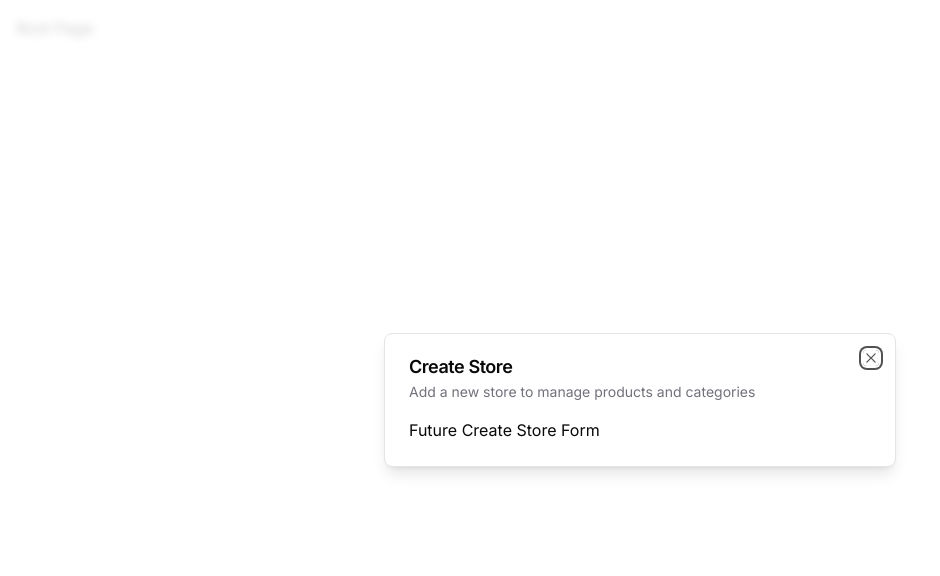
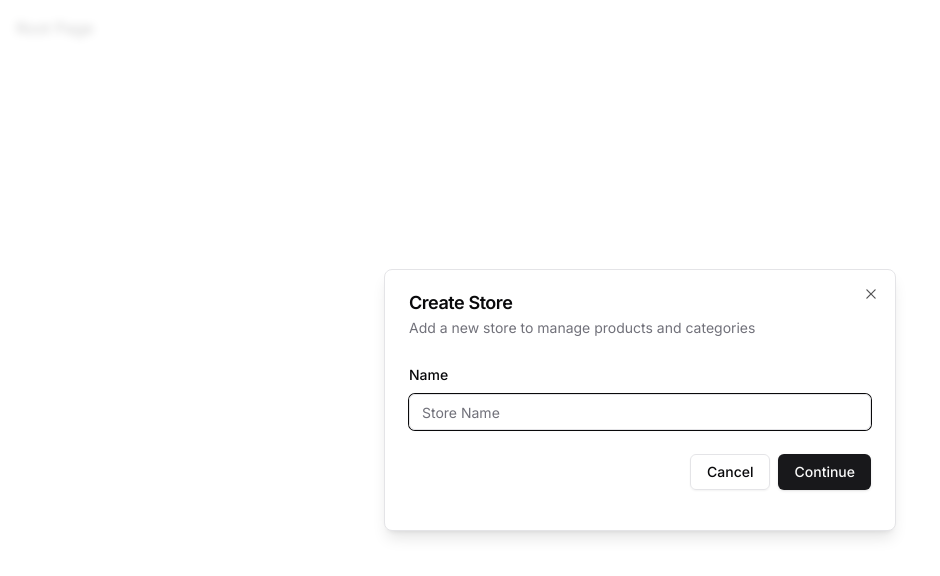
Before and after one commit to RayGarraty47/sufferCoAdmin, a Next.js app: page / in a window 1280 px wide. Shown: the top 576 px of the page, without its empty margins (0-940 px from the left). Built offline with nearby package versions, Linux system fonts and the light colour scheme.

Commit message:
Setup initial forms

```diff
--- a/components/modals/store-modal.tsx
+++ b/components/modals/store-modal.tsx
@@ -1,10 +1,39 @@
 "use client";
+
+import * as z from "zod";
+import { useForm } from "react-hook-form";
+import { zodResolver } from "@hookform/resolvers/zod";
 
 import { useStoreModal } from "@/hooks/use-store-modal";
 import { Modal } from "@/components/ui/modal";
+import {
+    Form,
+    FormField,
+    FormItem,
+    FormLabel,
+    FormControl,
+    FormMessage
+} from "@/components/ui/form"
+import { Input } from "@/components/ui/input";
+import { Button } from "@/components/ui/button";
+
+const formSchema = z.object({
+    name: z.string().min(1),
+});
 
 export const StoreModal = () => {
     const storeModal = useStoreModal();
+
+    const form = useForm<z.infer<typeof formSchema>>({
+        resolver: zodResolver(formSchema),
+        defaultValues: {
+            name: "",
+        },
+    })
+
+    const onSubmit = async (values: z.infer<typeof formSchema>) => {
+        // TODO: Create store
+    }
 
     return (
     <Modal
@@ -13,7 +42,35 @@
         isOpen={storeModal.isOpen}
         onClose={storeModal.onClose}
     >
-        Future Create Store Form
+        <div>
+            <div className="space-y-4 py-2 pb-4">
+                <Form {...form}>
+                  <form onSubmit={form.handleSubmit(onSubmit)}>
+                    <FormField
+                        control={form.control}
+                        name="name"
+                        render={({ field }) => (
+                            <FormItem>
+                                <FormLabel> Name </FormLabel>
+                                <FormControl>
+                                    <Input placeholder="Store Name" {...field} />
+                                </FormControl>
+                                <FormMessage />
+                            </FormItem>
+                        )}
+                    />
+                    <div className="pt-6 space-x-2 flex items-center justify-end w-full">
+                        <Button
+                            variant ="outline"
+                            onClick={storeModal.onClose}>
+                            Cancel
+                        </Button>
+                        <Button>Continue</Button>
+                    </div>
+                  </form>
+                </Form>
+            </div>
+        </div>
     </Modal>
     );
 };
--- /dev/null
+++ b/components/ui/form.tsx
@@ -0,0 +1,176 @@
+import * as React from "react"
+import * as LabelPrimitive from "@radix-ui/react-label"
+import { Slot } from "@radix-ui/react-slot"
+import {
+  Controller,
+  ControllerProps,
+  FieldPath,
+  FieldValues,
+  FormProvider,
+  useFormContext,
+} from "react-hook-form"
+
+import { cn } from "@/lib/utils"
+import { Label } from "@/components/ui/label"
+
+const Form = FormProvider
+
+type FormFieldContextValue<
+  TFieldValues extends FieldValues = FieldValues,
+  TName extends FieldPath<TFieldValues> = FieldPath<TFieldValues>
+> = {
+  name: TName
+}
+
+const FormFieldContext = React.createContext<FormFieldContextValue>(
+  {} as FormFieldContextValue
+)
+
+const FormField = <
+  TFieldValues extends FieldValues = FieldValues,
+  TName extends FieldPath<TFieldValues> = FieldPath<TFieldValues>
+>({
+  ...props
+}: ControllerProps<TFieldValues, TName>) => {
+  return (
+    <FormFieldContext.Provider value={{ name: props.name }}>
+      <Controller {...props} />
+    </FormFieldContext.Provider>
+  )
+}
+
+const useFormField = () => {
+  const fieldContext = React.useContext(FormFieldContext)
+  const itemContext = React.useContext(FormItemContext)
+  const { getFieldState, formState } = useFormContext()
+
+  const fieldState = getFieldState(fieldContext.name, formState)
+
+  if (!fieldContext) {
+    throw new Error("useFormField should be used within <FormField>")
+  }
+
+  const { id } = itemContext
+
+  return {
+    id,
+    name: fieldContext.name,
+    formItemId: `${id}-form-item`,
+    formDescriptionId: `${id}-form-item-description`,
+    formMessageId: `${id}-form-item-message`,
+    ...fieldState,
+  }
+}
+
+type FormItemContextValue = {
+  id: string
+}
+
+const FormItemContext = React.createContext<FormItemContextValue>(
+  {} as FormItemContextValue
+)
+
+const FormItem = React.forwardRef<
+  HTMLDivElement,
+  React.HTMLAttributes<HTMLDivElement>
+>(({ className, ...props }, ref) => {
+  const id = React.useId()
+
+  return (
+    <FormItemContext.Provider value={{ id }}>
+      <div ref={ref} className={cn("space-y-2", className)} {...props} />
+    </FormItemContext.Provider>
+  )
+})
+FormItem.displayName = "FormItem"
+
+const FormLabel = React.forwardRef<
+  React.ElementRef<typeof LabelPrimitive.Root>,
+  React.ComponentPropsWithoutRef<typeof LabelPrimitive.Root>
+>(({ className, ...props }, ref) => {
+  const { error, formItemId } = useFormField()
+
+  return (
+    <Label
+      ref={ref}
+      className={cn(error && "text-destructive", className)}
+      htmlFor={formItemId}
+      {...props}
+    />
+  )
+})
+FormLabel.displayName = "FormLabel"
+
+const FormControl = React.forwardRef<
+  React.ElementRef<typeof Slot>,
+  React.ComponentPropsWithoutRef<typeof Slot>
+>(({ ...props }, ref) => {
+  const { error, formItemId, formDescriptionId, formMessageId } = useFormField()
+
+  return (
+    <Slot
+      ref={ref}
+      id={formItemId}
+      aria-describedby={
+        !error
+          ? `${formDescriptionId}`
+          : `${formDescriptionId} ${formMessageId}`
+      }
+      aria-invalid={!!error}
+      {...props}
+    />
+  )
+})
+FormControl.displayName = "FormControl"
+
+const FormDescription = React.forwardRef<
+  HTMLParagraphElement,
+  React.HTMLAttributes<HTMLParagraphElement>
+>(({ className, ...props }, ref) => {
+  const { formDescriptionId } = useFormField()
+
+  return (
+    <p
+      ref={ref}
+      id={formDescriptionId}
+      className={cn("text-[0.8rem] text-muted-foreground", className)}
+      {...props}
+    />
+  )
+})
+FormDescription.displayName = "FormDescription"
+
+const FormMessage = React.forwardRef<
+  HTMLParagraphElement,
+  React.HTMLAttributes<HTMLParagraphElement>
+>(({ className, children, ...props }, ref) => {
+  const { error, formMessageId } = useFormField()
+  const body = error ? String(error?.message) : children
+
+  if (!body) {
+    return null
+  }
+
+  return (
+    <p
+      ref={ref}
+      id={formMessageId}
+      className={cn("text-[0.8rem] font-medium text-destructive", className)}
+      {...props}
+    >
+      {body}
+    </p>
+  )
+})
+FormMessage.displayName = "FormMessage"
+
+export {
+  useFormField,
+  Form,
+  FormItem,
+  FormLabel,
+  FormControl,
+  FormDescription,
+  FormMessage,
+  FormField,
+}
--- /dev/null
+++ b/components/ui/input.tsx
@@ -0,0 +1,25 @@
+import * as React from "react"
+
+import { cn } from "@/lib/utils"
+
+export interface InputProps
+  extends React.InputHTMLAttributes<HTMLInputElement> {}
+
+const Input = React.forwardRef<HTMLInputElement, InputProps>(
+  ({ className, type, ...props }, ref) => {
+    return (
+      <input
+        type={type}
+        className={cn(
+          "flex h-9 w-full rounded-md border border-input bg-transparent px-3 py-1 text-sm shadow-sm transition-colors file:border-0 file:bg-transparent file:text-sm file:font-medium placeholder:text-muted-foreground focus-visible:outline-none focus-visible:ring-1 focus-visible:ring-ring disabled:cursor-not-allowed disabled:opacity-50",
+          className
+        )}
+        ref={ref}
+        {...props}
+      />
+    )
+  }
+)
+Input.displayName = "Input"
+
+export { Input }
--- /dev/null
+++ b/components/ui/label.tsx
@@ -0,0 +1,26 @@
+"use client"
+
+import * as React from "react"
+import * as LabelPrimitive from "@radix-ui/react-label"
+import { cva, type VariantProps } from "class-variance-authority"
+
+import { cn } from "@/lib/utils"
+
+const labelVariants = cva(
+  "text-sm font-medium leading-none peer-disabled:cursor-not-allowed peer-disabled:opacity-70"
+)
+
+const Label = React.forwardRef<
+  React.ElementRef<typeof LabelPrimitive.Root>,
+  React.ComponentPropsWithoutRef<typeof LabelPrimitive.Root> &
+    VariantProps<typeof labelVariants>
+>(({ className, ...props }, ref) => (
+  <LabelPrimitive.Root
+    ref={ref}
+    className={cn(labelVariants(), className)}
+    {...props}
+  />
+))
+Label.displayName = LabelPrimitive.Root.displayName
+
+export { Label }
--- a/package.json
+++ b/package.json
@@ -10,16 +10,20 @@
   },
   "dependencies": {
     "@clerk/nextjs": "^4.27.5",
+    "@hookform/resolvers": "^3.3.2",
     "@radix-ui/react-dialog": "^1.0.5",
     "@radix-ui/react-icons": "^1.3.0",
+    "@radix-ui/react-label": "^2.0.2",
     "@radix-ui/react-slot": "^1.0.2",
     "class-variance-authority": "^0.7.0",
     "clsx": "^2.0.0",
     "next": "14.0.4",
     "react": "^18",
     "react-dom": "^18",
+    "react-hook-form": "^7.49.0",
     "tailwind-merge": "^2.1.0",
     "tailwindcss-animate": "^1.0.7",
+    "zod": "^3.22.4",
     "zustand": "^4.4.7"
   },
   "devDependencies": {
```
Also changed, not shown: 1 other file (tests, documents, lock files or other folders).
